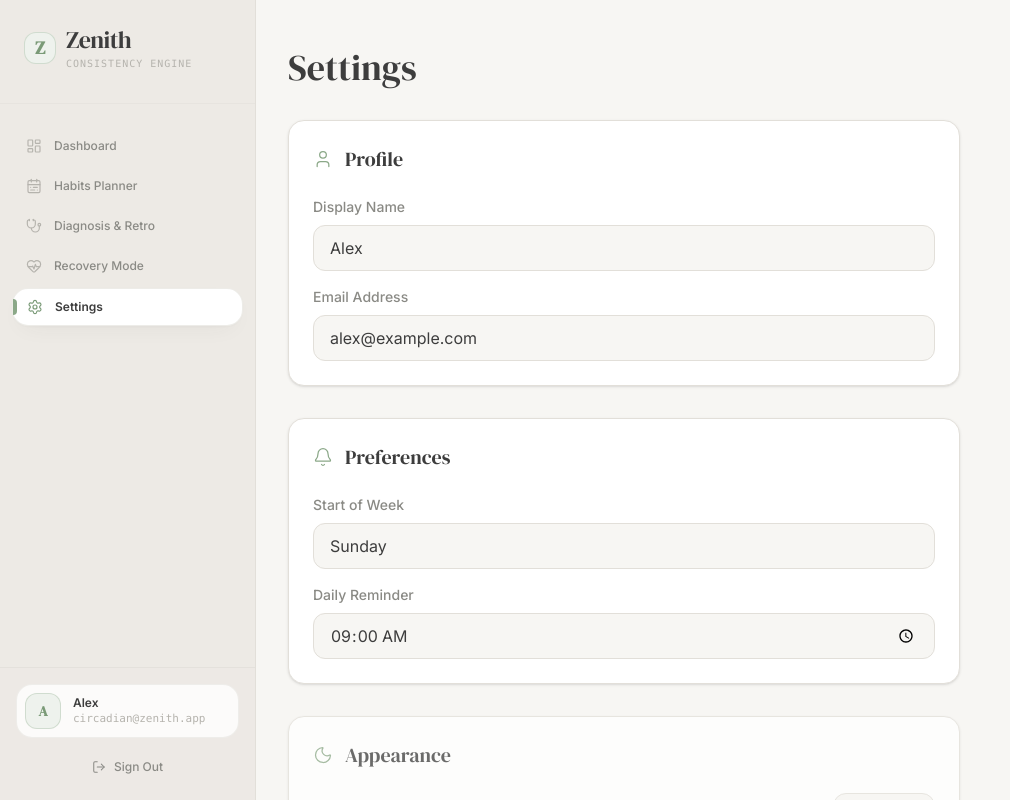
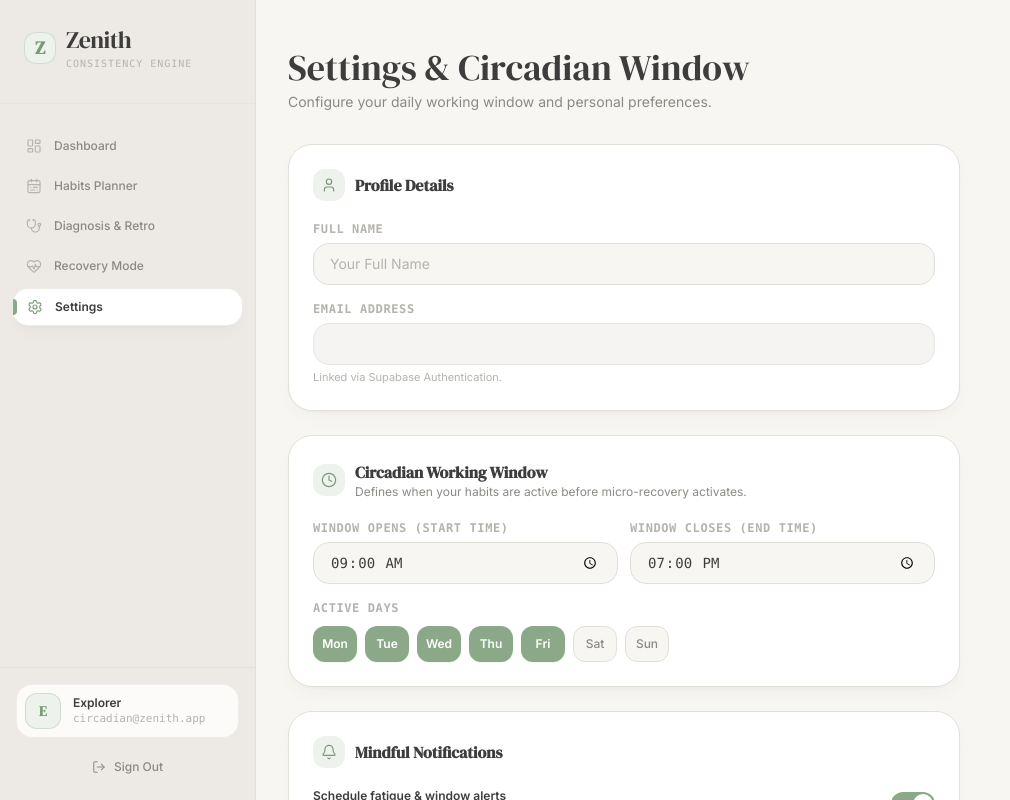
Before and after one commit to SamarSiddiqui/Zenith, a Next.js app: page /settings in a window 1280 px wide. Shown: the whole page, without its empty margins (0-1010 px from the left). Built offline with nearby package versions, Linux system fonts and the light colour scheme; no server answers.

Commit message:
feat(settings): upgrade Settings page with Supabase profile update and circadian window editor

```diff
--- a/app/settings/page.tsx
+++ b/app/settings/page.tsx
@@ -1,119 +1,271 @@
 "use client";
 
-import React, { useState } from 'react';
+import React, { useState, useEffect } from 'react';
 import { PageTransition } from '../../components/PageTransition';
-import { Save, User, Bell, Moon } from 'lucide-react';
+import { Save, User, Clock, Bell, Sparkles, CheckCircle2, AlertCircle, Loader2 } from 'lucide-react';
 import { Layout } from '../../components/Layout';
+import { useAuth } from '../../context/AuthContext';
+import { motion, AnimatePresence } from 'framer-motion';
 
-// Mock user context
-const MOCK_USER = { name: 'Alex' };
+const DAYS_OF_WEEK = [
+  { id: 1, label: 'Mon' },
+  { id: 2, label: 'Tue' },
+  { id: 3, label: 'Wed' },
+  { id: 4, label: 'Thu' },
+  { id: 5, label: 'Fri' },
+  { id: 6, label: 'Sat' },
+  { id: 0, label: 'Sun' },
+];
 
 export default function SettingsPage() {
-    const [name, setName] = useState('Alex');
-    const [email, setEmail] = useState('alex@example.com');
-    const [startOfWeek, setStartOfWeek] = useState('sunday');
-    const [reminderTime, setReminderTime] = useState('09:00');
+  const { user, updateProfile } = useAuth();
 
-    const handleSave = (e: React.FormEvent) => {
+  const [name, setName] = useState('');
+  const [startTime, setStartTime] = useState('09:00');
+  const [endTime, setEndTime] = useState('19:00');
+  const [timezone, setTimezone] = useState('UTC');
+  const [activeDays, setActiveDays] = useState<number[]>([1, 2, 3, 4, 5]);
+  const [mindfulReminders, setMindfulReminders] = useState(true);
+
+  const [saving, setSaving] = useState(false);
+  const [successMessage, setSuccessMessage] = useState<string | null>(null);
+  const [errorMessage, setErrorMessage] = useState<string | null>(null);
+
+  // Initialize form with authenticated user state
+  useEffect(() => {
+    if (user) {
+      setName(user.fullName || '');
+      if (user.workingWindow) {
+        setStartTime(user.workingWindow.startTime || '09:00');
+        setEndTime(user.workingWindow.endTime || '19:00');
+        setTimezone(user.workingWindow.timezone || Intl.DateTimeFormat().resolvedOptions().timeZone || 'UTC');
+        setActiveDays(user.workingWindow.activeDays || [1, 2, 3, 4, 5]);
+      }
+      setMindfulReminders(user.mindfulReminders ?? true);
+    }
+  }, [user]);
+
+  const toggleDay = (dayId: number) => {
+    if (activeDays.includes(dayId)) {
+      if (activeDays.length > 1) {
+        setActiveDays(activeDays.filter((d) => d !== dayId));
+      }
+    } else {
+      setActiveDays([...activeDays, dayId]);
+    }
+  };
+
+  const handleSave = async (e: React.FormEvent) => {
     e.preventDefault();
-        alert('Settings saved!');
+    setSaving(true);
+    setSuccessMessage(null);
+    setErrorMessage(null);
+
+    const res = await updateProfile({
+      fullName: name.trim(),
+      workingWindow: {
+        startTime,
+        endTime,
+        timezone,
+        activeDays,
+      },
+      mindfulReminders,
+    });
+
+    setSaving(false);
+    if (res.success) {
+      setSuccessMessage('Profile & circadian working window updated successfully.');
+      setTimeout(() => setSuccessMessage(null), 4000);
+    } else {
+      setErrorMessage(res.error || 'Failed to update settings.');
+    }
   };
 
   return (
-        <Layout userName={MOCK_USER.name}>
+    <Layout userName={user?.fullName}>
       <PageTransition>
         <div className="max-w-2xl">
-                    <h1 className="font-heading text-4xl text-zen-text-primary mb-8">Settings</h1>
+          <div className="mb-8">
+            <h1 className="font-serif text-4xl text-ink">Settings & Circadian Window</h1>
+            <p className="mt-1 text-sm text-muted">
+              Configure your daily working window and personal preferences.
+            </p>
+          </div>
 
-                    <form onSubmit={handleSave} className="space-y-8">
+          <form onSubmit={handleSave} className="space-y-6">
+            {/* Feedback Notifications */}
+            <AnimatePresence>
+              {successMessage && (
+                <motion.div
+                  initial={{ opacity: 0, y: -6 }}
+                  animate={{ opacity: 1, y: 0 }}
+                  exit={{ opacity: 0, y: -6 }}
+                  className="flex items-center gap-2 rounded-2xl border border-sage/40 bg-sage-wash p-4 text-xs font-medium text-sage-deep"
+                >
+                  <CheckCircle2 className="h-4 w-4 shrink-0" />
+                  <span>{successMessage}</span>
+                </motion.div>
+              )}
+              {errorMessage && (
+                <motion.div
+                  initial={{ opacity: 0, y: -6 }}
+                  animate={{ opacity: 1, y: 0 }}
+                  exit={{ opacity: 0, y: -6 }}
+                  className="flex items-center gap-2 rounded-2xl border border-clay/40 bg-clay-wash p-4 text-xs font-medium text-clay"
+                >
+                  <AlertCircle className="h-4 w-4 shrink-0" />
+                  <span>{errorMessage}</span>
+                </motion.div>
+              )}
+            </AnimatePresence>
+
             {/* Profile Section */}
-                        <section className="bg-zen-surface p-6 rounded-2xl border border-zen-border shadow-sm">
-                            <div className="flex items-center mb-6">
-                                <User className="w-5 h-5 text-zen-primary mr-3 stroke-[1.5]" />
-                                <h2 className="text-xl font-heading text-zen-text-primary">Profile</h2>
+            <section className="bg-surface p-6 rounded-3xl border border-line shadow-calm">
+              <div className="flex items-center gap-2.5 mb-5">
+                <div className="flex h-8 w-8 items-center justify-center rounded-xl bg-sage-wash text-sage-deep">
+                  <User className="w-4 h-4 stroke-[1.75]" />
+                </div>
+                <h2 className="text-base font-semibold text-ink">Profile Details</h2>
               </div>
 
               <div className="space-y-4">
                 <div>
-                                    <label className="block text-sm font-medium text-zen-text-secondary mb-2">
-                                        Display Name
+                  <label className="block text-xs font-semibold uppercase tracking-wider text-faint mb-1.5 font-mono">
+                    Full Name
                   </label>
                   <input
                     type="text"
                     value={name}
                     onChange={(e) => setName(e.target.value)}
-                                        className="w-full px-4 py-2.5 rounded-xl border border-zen-border bg-zen-bg focus:outline-none focus:ring-2 focus:ring-zen-primary/50 focus:border-zen-primary transition-all text-zen-text-primary"
+                    required
+                    placeholder="Your Full Name"
+                    className="w-full rounded-2xl border border-line bg-canvas py-2.5 px-4 text-sm text-ink placeholder:text-faint focus:border-sage focus:outline-none focus:ring-2 focus:ring-sage/20 transition-all"
                   />
                 </div>
                 <div>
-                                    <label className="block text-sm font-medium text-zen-text-secondary mb-2">
+                  <label className="block text-xs font-semibold uppercase tracking-wider text-faint mb-1.5 font-mono">
                     Email Address
                   </label>
                   <input
                     type="email"
-                                        value={email}
-                                        onChange={(e) => setEmail(e.target.value)}
-                                        className="w-full px-4 py-2.5 rounded-xl border border-zen-border bg-zen-bg focus:outline-none focus:ring-2 focus:ring-zen-primary/50 focus:border-zen-primary transition-all text-zen-text-primary"
+                    value={user?.email || ''}
+                    disabled
+                    className="w-full rounded-2xl border border-line bg-sidebar/60 py-2.5 px-4 text-sm text-muted cursor-not-allowed opacity-80"
                   />
+                  <p className="mt-1 text-[11px] text-faint">Linked via Supabase Authentication.</p>
                 </div>
               </div>
             </section>
 
-                        {/* Preferences Section */}
-                        <section className="bg-zen-surface p-6 rounded-2xl border border-zen-border shadow-sm">
-                            <div className="flex items-center mb-6">
-                                <Bell className="w-5 h-5 text-zen-primary mr-3 stroke-[1.5]" />
-                                <h2 className="text-xl font-heading text-zen-text-primary">Preferences</h2>
+            {/* Circadian Working Window Section */}
+            <section className="bg-surface p-6 rounded-3xl border border-line shadow-calm">
+              <div className="flex items-center gap-2.5 mb-5">
+                <div className="flex h-8 w-8 items-center justify-center rounded-xl bg-sage-wash text-sage-deep">
+                  <Clock className="w-4 h-4 stroke-[1.75]" />
+                </div>
+                <div>
+                  <h2 className="text-base font-semibold text-ink">Circadian Working Window</h2>
+                  <p className="text-xs text-muted">Defines when your habits are active before micro-recovery activates.</p>
+                </div>
               </div>
 
               <div className="space-y-4">
+                <div className="grid grid-cols-1 sm:grid-cols-2 gap-3">
                   <div>
-                                    <label className="block text-sm font-medium text-zen-text-secondary mb-2">
-                                        Start of Week
-                                    </label>
-                                    <select
-                                        value={startOfWeek}
-                                        onChange={(e) => setStartOfWeek(e.target.value)}
-                                        className="w-full px-4 py-2.5 rounded-xl border border-zen-border bg-zen-bg focus:outline-none focus:ring-2 focus:ring-zen-primary/50 focus:border-zen-primary transition-all text-zen-text-primary appearance-none">
-                                        <option value="sunday">Sunday</option>
-                                        <option value="monday">Monday</option>
-                                    </select>
-                                </div>
-                                <div>
-                                    <label className="block text-sm font-medium text-zen-text-secondary mb-2">
-                                        Daily Reminder
+                    <label className="block text-xs font-semibold uppercase tracking-wider text-faint mb-1.5 font-mono">
+                      Window Opens (Start Time)
                     </label>
                     <input
                       type="time"
-                                        value={reminderTime}
-                                        onChange={(e) => setReminderTime(e.target.value)}
-                                        className="w-full px-4 py-2.5 rounded-xl border border-zen-border bg-zen-bg focus:outline-none focus:ring-2 focus:ring-zen-primary/50 focus:border-zen-primary transition-all text-zen-text-primary"
+                      value={startTime}
+                      onChange={(e) => setStartTime(e.target.value)}
+                      className="w-full rounded-2xl border border-line bg-canvas py-2.5 px-4 text-sm text-ink focus:border-sage focus:outline-none focus:ring-2 focus:ring-sage/20 transition-all font-mono"
                     />
+                  </div>
+                  <div>
+                    <label className="block text-xs font-semibold uppercase tracking-wider text-faint mb-1.5 font-mono">
+                      Window Closes (End Time)
+                    </label>
+                    <input
+                      type="time"
+                      value={endTime}
+                      onChange={(e) => setEndTime(e.target.value)}
+                      className="w-full rounded-2xl border border-line bg-canvas py-2.5 px-4 text-sm text-ink focus:border-sage focus:outline-none focus:ring-2 focus:ring-sage/20 transition-all font-mono"
+                    />
+                  </div>
+                </div>
+
+                <div>
+                  <label className="block text-xs font-semibold uppercase tracking-wider text-faint mb-1.5 font-mono">
+                    Active Days
+                  </label>
+                  <div className="flex flex-wrap gap-2 pt-1">
+                    {DAYS_OF_WEEK.map((day) => {
+                      const active = activeDays.includes(day.id);
+                      return (
+                        <button
+                          key={day.id}
+                          type="button"
+                          onClick={() => toggleDay(day.id)}
+                          className={`flex h-9 w-11 items-center justify-center rounded-xl text-xs font-medium transition-all ${
+                            active
+                              ? 'bg-sage text-white shadow-xs font-semibold'
+                              : 'border border-line bg-canvas text-muted hover:border-sage/40'
+                          }`}
+                        >
+                          {day.label}
+                        </button>
+                      );
+                    })}
+                  </div>
                 </div>
               </div>
             </section>
 
-                        {/* Appearance Section */}
-                        <section className="bg-zen-surface p-6 rounded-2xl border border-zen-border shadow-sm opacity-75">
-                            <div className="flex items-center mb-6">
-                                <Moon className="w-5 h-5 text-zen-primary mr-3 stroke-[1.5]" />
-                                <h2 className="text-xl font-heading text-zen-text-primary">Appearance</h2>
+            {/* Mindful Preferences Section */}
+            <section className="bg-surface p-6 rounded-3xl border border-line shadow-calm">
+              <div className="flex items-center gap-2.5 mb-5">
+                <div className="flex h-8 w-8 items-center justify-center rounded-xl bg-sage-wash text-sage-deep">
+                  <Bell className="w-4 h-4 stroke-[1.75]" />
+                </div>
+                <h2 className="text-base font-semibold text-ink">Mindful Notifications</h2>
               </div>
 
               <div className="flex items-center justify-between">
-                                <span className="text-sm font-medium text-zen-text-secondary">Dark Mode</span>
-                                <div className="px-3 py-1 bg-zen-bg rounded-full text-xs text-zen-text-muted border border-zen-border">
-                                    Coming Soon
+                <div>
+                  <p className="text-xs font-semibold text-ink">Schedule fatigue & window alerts</p>
+                  <p className="text-xs text-muted">Receive gentle reminders 45 mins before your usable window closes.</p>
                 </div>
+                <label className="relative inline-flex items-center cursor-pointer">
+                  <input
+                    type="checkbox"
+                    checked={mindfulReminders}
+                    onChange={(e) => setMindfulReminders(e.target.checked)}
+                    className="sr-only peer"
+                  />
+                  <div className="w-11 h-6 bg-line peer-focus:outline-none rounded-full peer peer-checked:after:translate-x-full peer-checked:after:border-white after:content-[''] after:absolute after:top-[2px] after:left-[2px] after:bg-white after:rounded-full after:h-5 after:w-5 after:transition-all peer-checked:bg-sage"></div>
+                </label>
               </div>
             </section>
 
-                        <div className="flex justify-end pt-4">
+            {/* Save Action */}
+            <div className="flex justify-end pt-2">
               <button
                 type="submit"
-                                className="px-8 py-3 bg-zen-primary hover:bg-zen-primary-hover text-white rounded-xl font-medium transition-colors duration-200 flex items-center shadow-sm hover:shadow-md">
-                                <Save className="w-4 h-4 mr-2" />
-                                Save Changes
+                disabled={saving}
+                className="px-7 py-3 bg-sage hover:bg-sage-deep text-white rounded-2xl text-xs font-semibold uppercase tracking-wider transition-colors duration-200 flex items-center shadow-calm disabled:opacity-70 gap-2"
+              >
+                {saving ? (
+                  <>
+                    <Loader2 className="w-4 h-4 animate-spin" />
+                    <span>Saving...</span>
+                  </>
+                ) : (
+                  <>
+                    <Save className="w-4 h-4 stroke-[1.75]" />
+                    <span>Save Changes</span>
+                  </>
+                )}
               </button>
             </div>
           </form>
```
Lines whose indentation alone changed are shown as unchanged.
